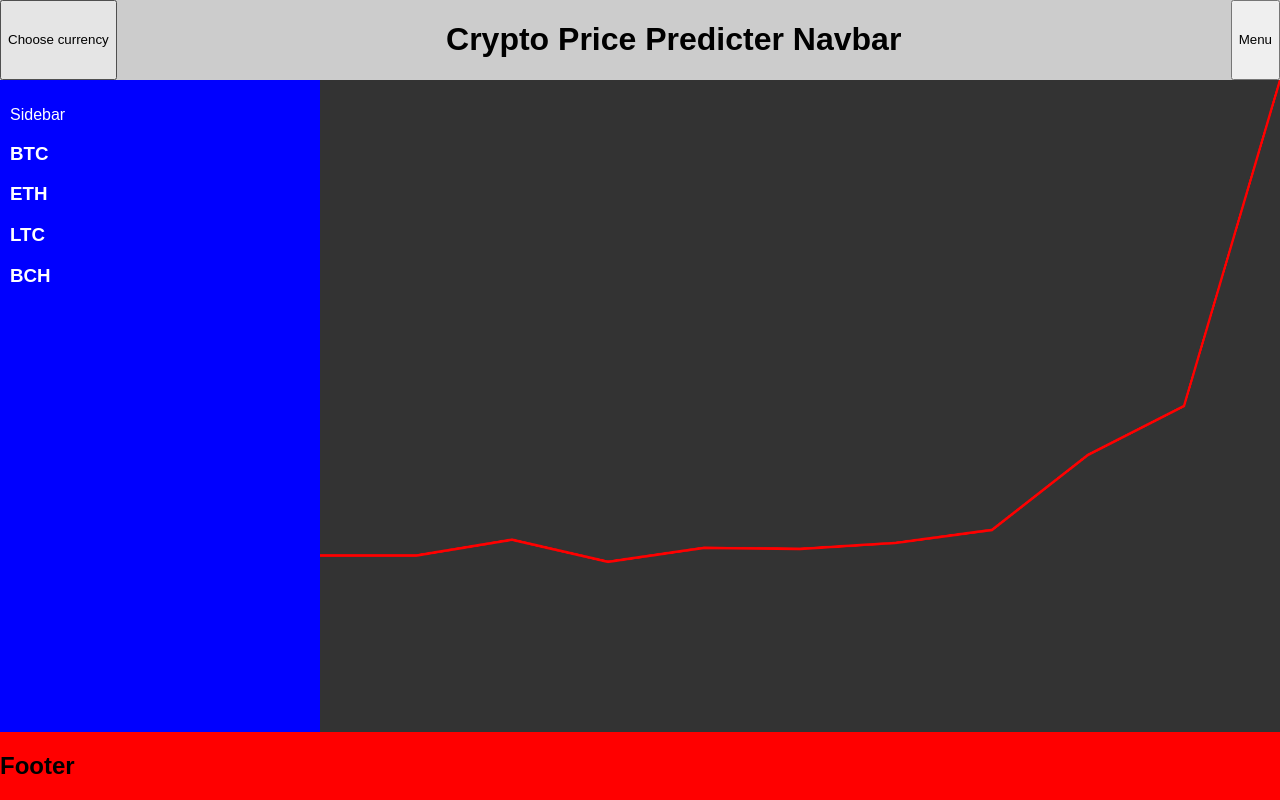
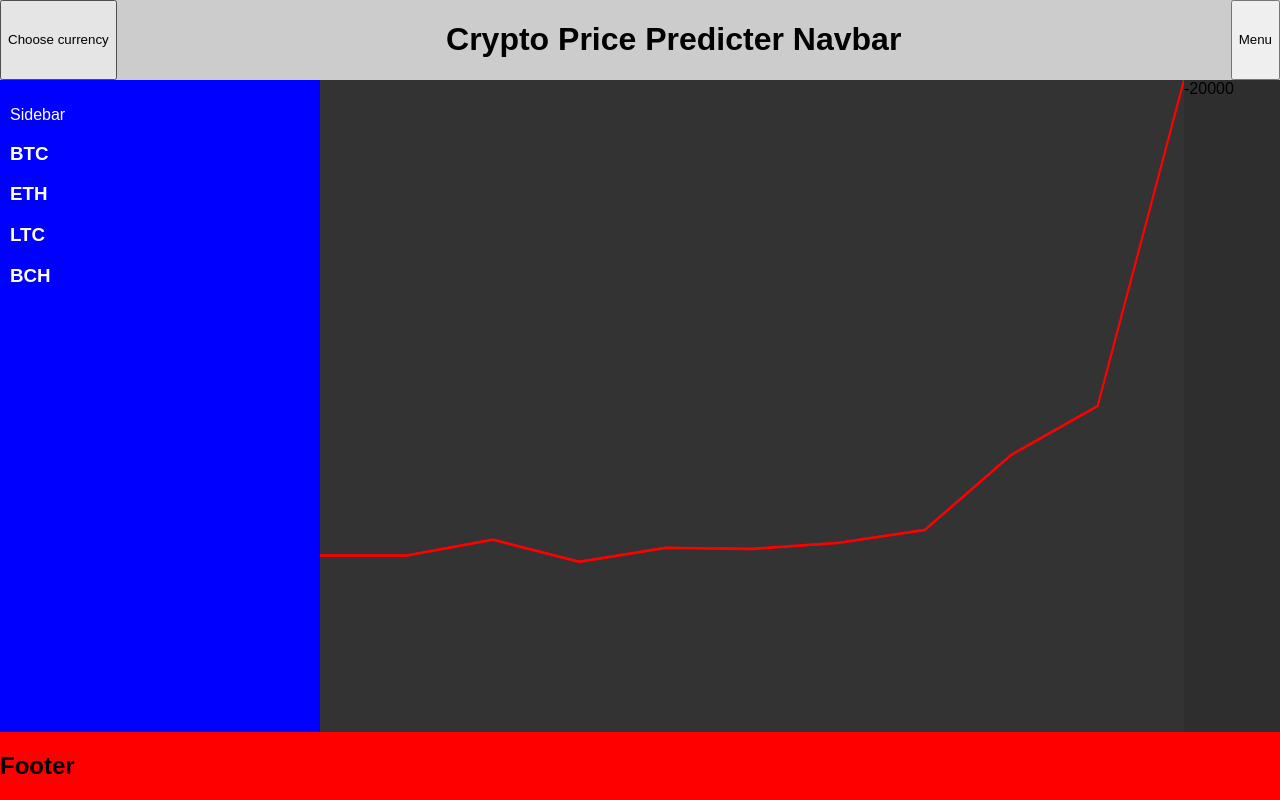
Before and after one commit to iSadist/CryptoPricePredicter, a React (Create React App) app in the folder cryptopricepredicter/: page / in a window 1280 px wide. Built offline with nearby package versions, Linux system fonts and the light colour scheme.

Commit message:
Display the maximum chart price to the user
In the right column, the price is displayed at the top.
It shifts as the user adjusts the price.

```diff
--- a/cryptopricepredicter/src/MainContent/MainContent.css
+++ b/cryptopricepredicter/src/MainContent/MainContent.css
@@ -3,6 +3,15 @@
 }
 
 .Main-Content__price-chart {
-  width: 100%;
+  display: inline-block;
+  width: 90%;
   height: 100%;
 }
+
+.Main-Content__side-price {
+  display: inline-block;
+  vertical-align: top;
+  width: 10%;
+  height: 100%;
+  background-color: rgba(0, 0, 0, 0.1);
+}
--- a/cryptopricepredicter/src/MainContent/MainContent.js
+++ b/cryptopricepredicter/src/MainContent/MainContent.js
@@ -13,8 +13,11 @@ class MainContent extends Component {
     ]
     this.xLength = 200;
     this.canvasHeight = 1200;
-    this.maxChartPrice = 20000;
     this.priceGraphContext = undefined;
+
+    this.state = {
+      maxChartPrice: 20000
+    }
   }
 
   componentDidMount() {
@@ -54,7 +57,7 @@ class MainContent extends Component {
   }
 
   convertPricePointToCanvasPoint(price) {
-    return this.canvasHeight - price / (this.maxChartPrice/this.canvasHeight);
+    return this.canvasHeight - price / (this.state.maxChartPrice/this.canvasHeight);
   }
 
   // Event handlers
@@ -73,7 +76,11 @@ class MainContent extends Component {
       return
     }
     this.pageY = e.pageY;
-    this.maxChartPrice -= (this.pageY - this.previousPageY) * 100;
+    var newMaxPrice = this.state.maxChartPrice - (this.pageY - this.previousPageY) * 100;
+
+    this.setState({
+      maxChartPrice: newMaxPrice
+    })
 
     this.redrawPrice();
     this.previousPageY = this.pageY;
@@ -83,6 +90,9 @@ class MainContent extends Component {
     return (
       <div className="Main-Content">
         <canvas className='Main-Content__price-chart' width="2000" height="1200"></canvas>
+        <div className="Main-Content__side-price">
+          -{this.state.maxChartPrice}
+        </div>
       </div>
     );
   }
```
